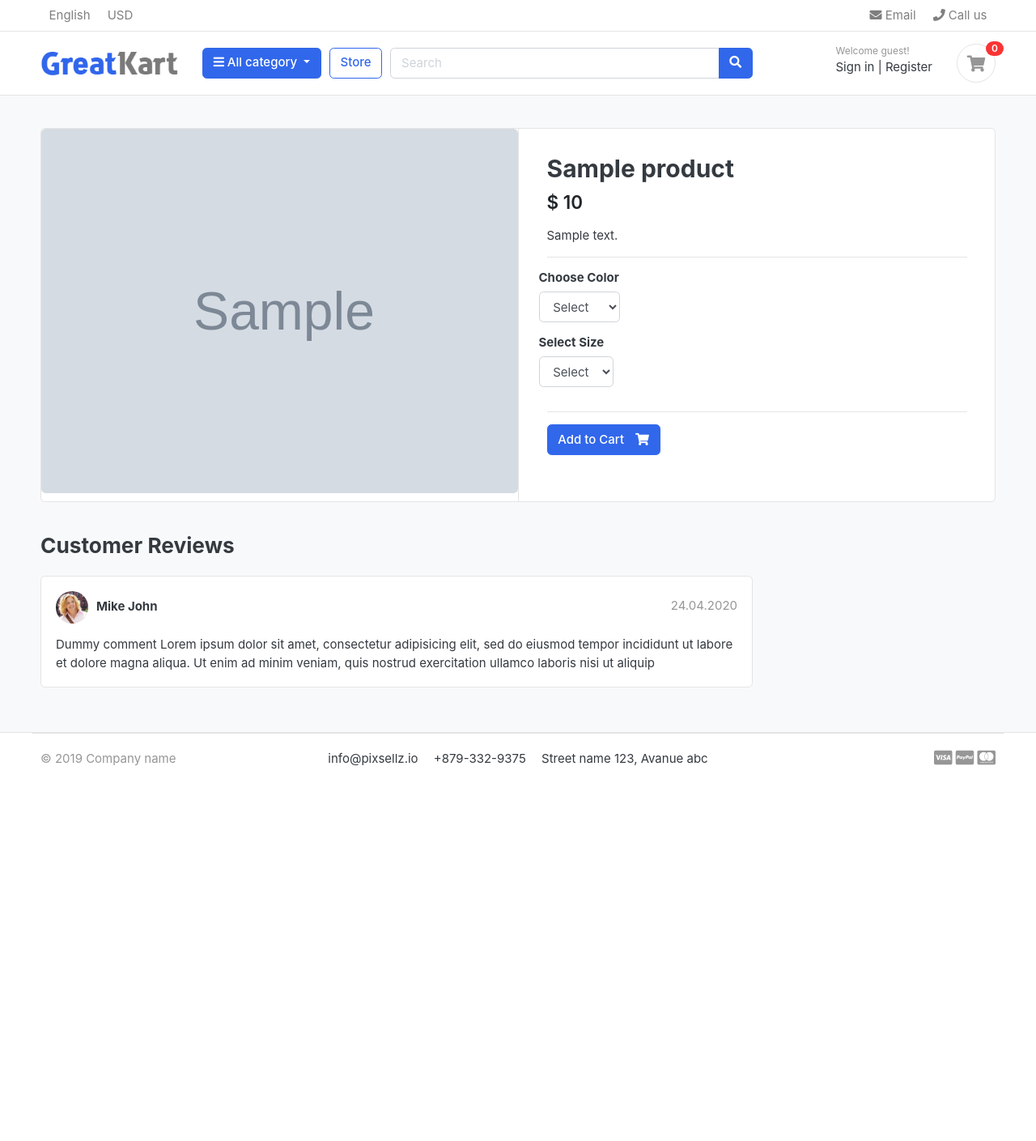
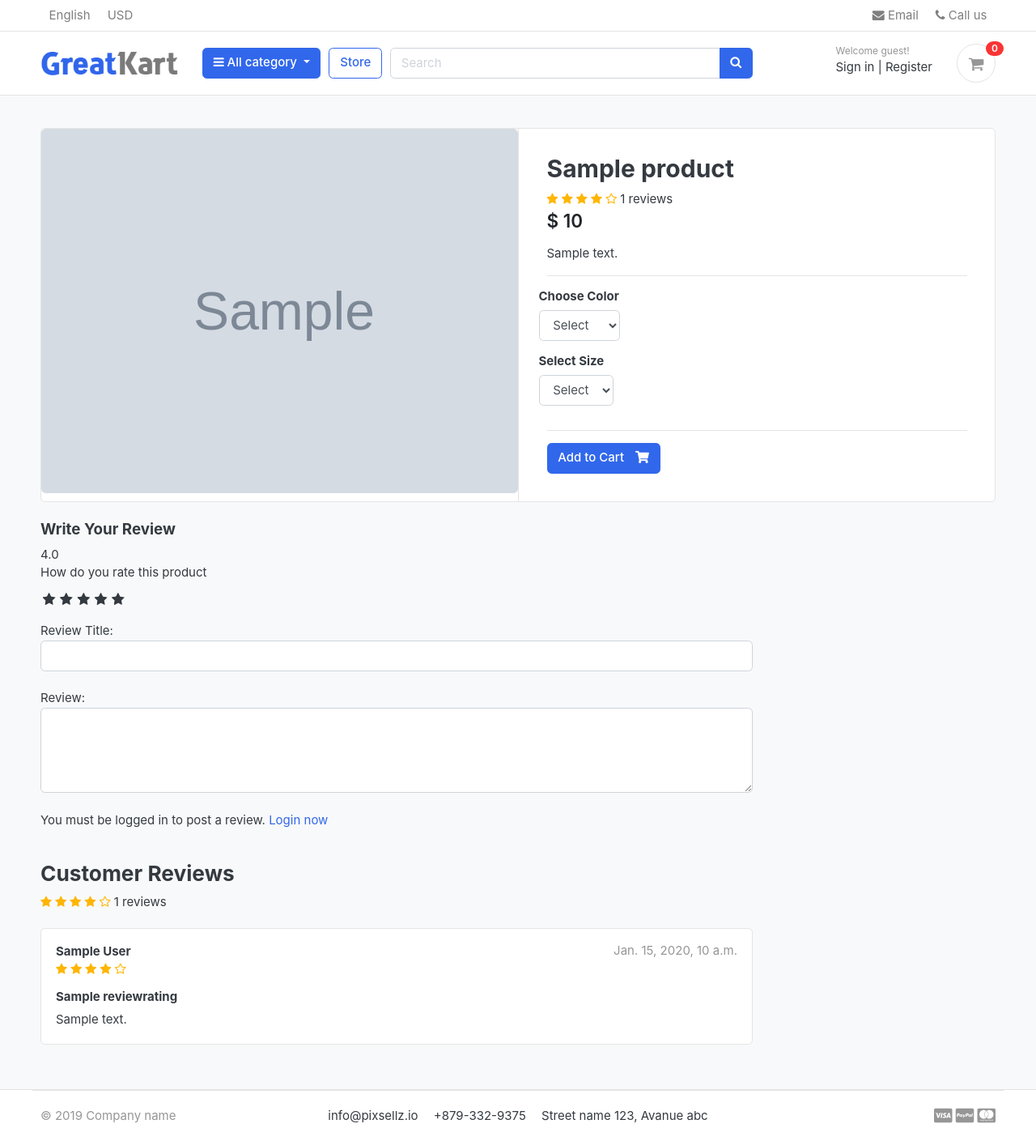
Before and after one commit to guidopanzetta/greatkart-django, a Django app: a page that uses templates/base.html in a window 1280 px wide. Shown: the whole page at 81% size. Before the commit the page ends 946 px from the top, so only its background shows below. Run offline with Django 3.2, Linux system fonts and the light colour scheme; tables that the repository leaves empty hold one stand-in row (values such as "Sample post"); grey boxes marked "Sample" are stand-in pictures; parts of the project's set-up code (start-up, migrations or seed data) failed here and were passed over; some libraries are stand-ins or nearby versions; some web fonts are replaced.

Commit message:
review and rating system.

```diff
--- a/accounts/models.py
+++ b/accounts/models.py
@@ -57,6 +57,9 @@ class Account(AbstractBaseUser):
 
     objects = MyAccountManager()
 
+    def full_name(self):
+        return f'{self.first_name} {self.last_name}'
+
     def __str__(self):
         return self.email
 
--- /dev/null
+++ b/greatkart/static/css/custom.css
@@ -0,0 +1,46 @@
+/* Hide Radio button */
+.rate > input{
+  display: none;
+}
+
+.rate{
+  display: inline-block;
+  border: 0;
+}
+
+.rate > label{
+  float: right;
+}
+
+/* Showing the stars */
+.rate > label:before{
+  display: inline-block;
+  font-size: 1.1rem;
+  font-family: FontAwesome;
+  content: "\f005";
+  margin: 0;
+  padding:0.3rem .2rem;
+  cursor: pointer;
+}
+
+/* Half star */
+.rate .half:before{
+  content: "\f089";
+  position: absolute;
+  padding-right: 0;
+}
+
+/* Click and hover */
+input:checked ~ label, label:hover ~ label{
+  color: #ffb503;
+}
+
+/* hover highlight */
+input:checked + label:hover, input:checked ~ label:hover, input:checked ~ label:hover ~ label,
+label:hover ~ input:checked ~ label{
+  color: #cc9000;
+}
+
+.rating-star i{
+  color: #ffb503 !important;
+}
--- a/store/admin.py
+++ b/store/admin.py
@@ -1,5 +1,5 @@
 from django.contrib import admin
-from .models import Product, Variation
+from .models import Product, Variation, ReviewRating
 
 # Register your models here.
 
@@ -15,3 +15,4 @@ class VariationAdmin(admin.ModelAdmin):
 
 admin.site.register(Product, ProductAdmin)
 admin.site.register(Variation, VariationAdmin)
+admin.site.register(ReviewRating)
--- a/store/urls.py
+++ b/store/urls.py
@@ -7,4 +7,5 @@ urlpatterns = [
     path('category/<slug:category_slug>/', views.store, name='products_by_category'),
     path('category/<slug:category_slug>/<slug:product_slug>/', views.product_detail, name='product_detail'),
     path('search/', views.search, name='search'),
+    path('submit_review/<int:product_id>/', views.submit_review, name='submit_review'),
 ]
--- a/store/views.py
+++ b/store/views.py
@@ -1,11 +1,14 @@
-from django.shortcuts import render, get_object_or_404
-from store.models import Product
+from django.shortcuts import render, get_object_or_404, redirect
+from store.models import Product, ReviewRating
 from category.models import Category
 from carts.models import CartItem
 from carts.views import _cart_id
 from django.core.paginator import EmptyPage, PageNotAnInteger, Paginator
 from django.http import HttpResponse
 from django.db.models import Q
+from .forms import ReviewForm
+from django.contrib import messages
+from orders.models import OrderProduct
 
 
 # Create your views here.
@@ -42,9 +45,23 @@ def product_detail(request, category_slug, product_slug):
     except Exception as e:
         raise e
 
+    if request.user.is_authenticated:
+        try:
+            orderproduct = OrderProduct.objects.filter(user=request.user, product_id=single_product.id).exists()
+        except OrderProduct.DoesNotExist:
+            orderproduct = None
+    else:
+        orderproduct = None
+
+    # Get the reviews
+
+    reviews = ReviewRating.objects.filter(product_id=single_product.id, status=True)
+
     context = {
         'single_product': single_product,
         'in_cart': in_cart,
+        'orderproduct': orderproduct,
+        'reviews': reviews,
     }
 
     return render(request, 'store/product_detail.html', context)
@@ -60,3 +77,27 @@ def search(request):
                 'product_count': product_count,
             }
     return render(request, 'store/store.html', context)
+
+
+def submit_review(request, product_id):
+    url = request.META.get('HTTP_REFERER')
+    if request.method == "POST":
+        try:
+            reviews = ReviewRating.objects.get(user__id=request.user.id, product__id=product_id)
+            form = ReviewForm(request.POST, instance=reviews)
+            form.save()
+            messages.success(request, "Thank you! Your review has been updated!")
+            return redirect(url)
+        except ReviewRating.DoesNotExist:
+            form = ReviewForm(request.POST)
+            if form.is_valid():
+                data = ReviewRating()
+                data.subject = form.cleaned_data['subject']
+                data.rating = form.cleaned_data['rating']
+                data.review = form.cleaned_data['review']
+                data.ip = request.META.get('REMOTE_ADDR')
+                data.product_id = product_id
+                data.user_id = request.user.id
+                data.save()
+                messages.success(request, "Thank you! Your review has been submitted!")
+                return redirect(url)
--- a/templates/base.html
+++ b/templates/base.html
@@ -25,8 +25,13 @@
 <link href="{% static 'css/ui.css' %}" rel="stylesheet" type="text/css"/>
 <link href="{% static 'css/responsive.css' %}" rel="stylesheet" media="only screen and (max-width: 1200px)" />
 
+<link href="{% static 'css/custom.css' %}" rel="stylesheet" type="text/css"/>
+<link rel="stylesheet" href="https://cdnjs.cloudflare.com/ajax/libs/font-awesome/4.7.0/css/font-awesome.min.css">
+
 <!-- custom javascript -->
 <script src="{% static 'js/script.js' %}" type="text/javascript"></script>
+<script src="https://ajax.googleapis.com/ajax/libs/jquery/3.5.1/jquery.min.js"></script>
+<script src="{% static 'js/jquery-3.3.1.min.js' %}" type="text/javascript"></script>
 
 <!-- Paypal Script -->
 <script src="https://www.paypal.com/sdk/js?client-id=AeKD2gdx_xcB-jaWUHfheZTCR2LnKv8vtAXf6m6CbZVFZbjimkIqtqxOtfwi8MclyQ_fDnExg6AenOpB&currency=USD"></script>
--- a/templates/store/product_detail.html
+++ b/templates/store/product_detail.html
@@ -25,6 +25,16 @@
 				<article class="content-body">
 
 				<h2 class="title">{{ single_product.product_name }}</h2>
+				<div class="rating-star">
+					<span>
+						<i class="fa fa-star{% if single_product.averageReview < 0.5 %}-o{% elif single_product.averageReview >= 0.5 and single_product.averageReview < 1 %}-half-o {% endif %}" aria-hidden="true"></i>
+						<i class="fa fa-star{% if single_product.averageReview < 1.5 %}-o{% elif single_product.averageReview >= 1.5 and single_product.averageReview < 2 %}-half-o {% endif %}" aria-hidden="true"></i>
+						<i class="fa fa-star{% if single_product.averageReview < 2.5 %}-o{% elif single_product.averageReview >= 2.5 and single_product.averageReview < 3 %}-half-o {% endif %}" aria-hidden="true"></i>
+						<i class="fa fa-star{% if single_product.averageReview < 3.5 %}-o{% elif single_product.averageReview >= 3.5 and single_product.averageReview < 4 %}-half-o {% endif %}" aria-hidden="true"></i>
+						<i class="fa fa-star{% if single_product.averageReview < 4.5 %}-o{% elif single_product.averageReview >= 4.5 and single_product.averageReview < 5 %}-half-o {% endif %}" aria-hidden="true"></i>
+						<span>{{single_product.countReview}} reviews</span>
+				</div>
+
 
 				<div class="mb-3">
 					<var class="price h4">$ {{ single_product.price }}</var>
@@ -74,30 +84,87 @@
 <div class="row">
 			<div class="col-md-9">
 
+	<form action="{% url 'submit_review' single_product.id %}" method="POST">
+		{% csrf_token %}
+		<h5>Write Your Review</h5>
+		{{single_product.averageReview}}
+		<div>
+			<!-- Rating stars -->
+			<label>How do you rate this product</label>
+			<br>
+			<div class="rate">
+				<input type="radio" name="rating" id="rating10" value="5" required /><label for="rating10" title="5"></label>
+				<input type="radio" name="rating" id="rating9" value="4.5" required /><label for="rating9" title="4.5" class="half"></label>
+				<input type="radio" name="rating" id="rating8" value="4" required /><label for="rating8" title="4"></label>
+				<input type="radio" name="rating" id="rating7" value="3.5" required /><label for="rating7" title="3.5" class="half"></label>
+				<input type="radio" name="rating" id="rating6" value="3" required /><label for="rating6" title="3"></label>
+				<input type="radio" name="rating" id="rating5" value="2.5" required /><label for="rating5" title="2.5" class="half"></label>
+				<input type="radio" name="rating" id="rating4" value="2" required /><label for="rating4" title="2"></label>
+				<input type="radio" name="rating" id="rating3" value="1.5" required /><label for="rating3" title="1.5" class="half"></label>
+				<input type="radio" name="rating" id="rating2" value="1" required /><label for="rating2" title="1"></label>
+				<input type="radio" name="rating" id="rating1" value="0.5" required /><label for="rating1" title="0.5" class="half"></label>
+			</div>
+			<br>
+			Review Title:
+			<input type="text" class="form-control" name="subject">
+			<br>
+			Review:
+			<textarea name="review" rows="4" class="form-control"></textarea>
+			<br>
+			{% if user.is_authenticated %}
+				{% if orderproduct %}
+					<input type="submit" value="Submit Review" class="btn btn-primary">
+				{% else %}
+					<p>You must purchase this product to post a review.</p>
+				{% endif %}
+			{% else %}
+				<p>You must be logged in to post a review. <span><a href="{% url 'login' %}">Login now </a></span></p>
+			{% endif %}
+
+		</div>
+{% include 'includes/alerts.html' %}
+	</form>
+	<br>
 	<header class="section-heading">
 		<h3>Customer Reviews </h3>
+		<div class="rating-star">
+			<span>
+				<i class="fa fa-star{% if single_product.averageReview < 0.5 %}-o{% elif single_product.averageReview >= 0.5 and single_product.averageReview < 1 %}-half-o {% endif %}" aria-hidden="true"></i>
+				<i class="fa fa-star{% if single_product.averageReview < 1.5 %}-o{% elif single_product.averageReview >= 1.5 and single_product.averageReview < 2 %}-half-o {% endif %}" aria-hidden="true"></i>
+				<i class="fa fa-star{% if single_product.averageReview < 2.5 %}-o{% elif single_product.averageReview >= 2.5 and single_product.averageReview < 3 %}-half-o {% endif %}" aria-hidden="true"></i>
+				<i class="fa fa-star{% if single_product.averageReview < 3.5 %}-o{% elif single_product.averageReview >= 3.5 and single_product.averageReview < 4 %}-half-o {% endif %}" aria-hidden="true"></i>
+				<i class="fa fa-star{% if single_product.averageReview < 4.5 %}-o{% elif single_product.averageReview >= 4.5 and single_product.averageReview < 5 %}-half-o {% endif %}" aria-hidden="true"></i>
+				<span>{{single_product.countReview}} reviews</span>
+		</div>
 
-	</header>
+</header>
 
+{% for review in reviews %}
 	<article class="box mb-3">
 		<div class="icontext w-100">
-			<img src="{% static './images/avatars/avatar1.jpg' %}" class="img-xs icon rounded-circle">
+
 			<div class="text">
-				<span class="date text-muted float-md-right">24.04.2020 </span>
-				<h6 class="mb-1">Mike John </h6>
-
+				<span class="date text-muted float-md-right">{{review.updated_at}}</span>
+				<h6 class="mb-1">{{review.user.full_name}}</h6>
+				<div class="rating-star">
+					<span>
+						<i class="fa fa-star{% if review.rating == 0.5 %}-half-o{% elif review.rating < 1 %}-o {% endif %}" aria-hidden="true"></i>
+						<i class="fa fa-star{% if review.rating == 1.5 %}-half-o{% elif review.rating < 2 %}-o {% endif %}" aria-hidden="true"></i>
+						<i class="fa fa-star{% if review.rating == 2.5 %}-half-o{% elif review.rating < 3 %}-o {% endif %}" aria-hidden="true"></i>
+						<i class="fa fa-star{% if review.rating == 3.5 %}-half-o{% elif review.rating < 4 %}-o {% endif %}" aria-hidden="true"></i>
+						<i class="fa fa-star{% if review.rating == 4.5 %}-half-o{% elif review.rating < 5 %}-o {% endif %}" aria-hidden="true"></i>
+					</span>
+				</div>
 			</div>
 		</div> <!-- icontext.// -->
 		<div class="mt-3">
+			<h6>{{review.subject}}</h6>
 			<p>
-				Dummy comment Lorem ipsum dolor sit amet, consectetur adipisicing elit, sed do eiusmod
-				tempor incididunt ut labore et dolore magna aliqua. Ut enim ad minim veniam,
-				quis nostrud exercitation ullamco laboris nisi ut aliquip
+				{{review.review}}
 			</p>
 		</div>
 	</article>
-
-
+{% endfor %}
 
 	</div> <!-- col.// -->
 </div> <!-- row.// -->
```
Also changed, not shown: store/forms.py (added, +7 -0 lines), store/models.py (+30 -0 lines), store/migrations/0006_reviewrating.py (added).
